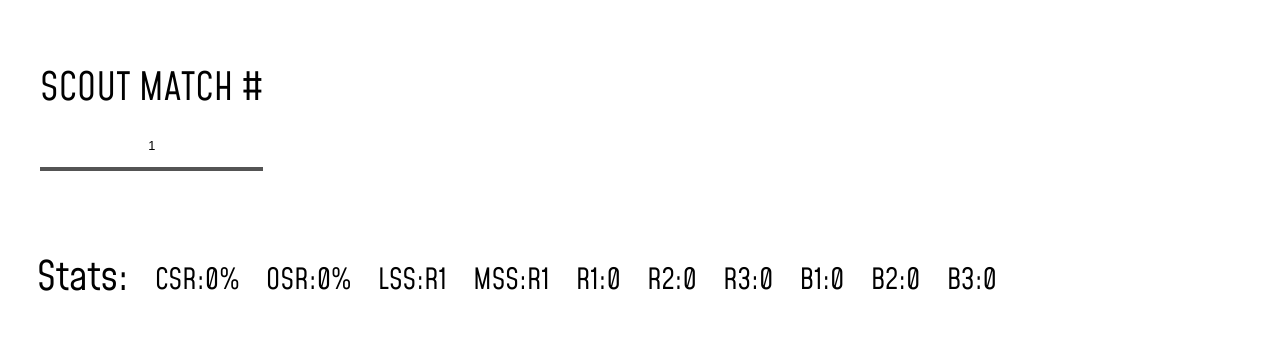
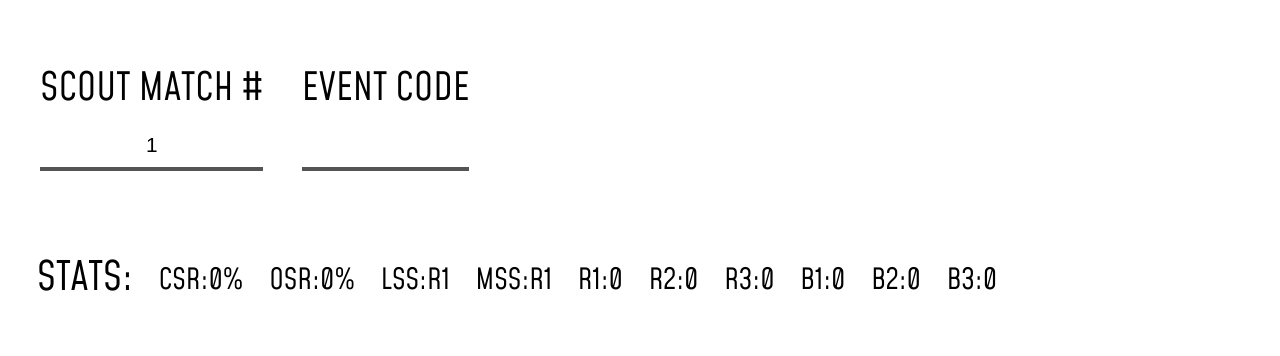
Before and after one commit to SushiSquad7461/2022-sushi-scouts, a Next.js app: page /admin/stats in a window 1280 px wide. Shown: the part 226-582 px from the top of the page. Built offline with nearby package versions, Linux system fonts and the light colour scheme; no server answers; the database is empty.

Commit message:
add event code to stats

```diff
--- /dev/null
+++ b/lib/ScoutingData.ts
@@ -0,0 +1,6 @@
+/**
+ * Holds all scouting data for a specific match
+ */
+export default class ScoutingData {
+
+}
--- a/pages/admin/stats.tsx
+++ b/pages/admin/stats.tsx
@@ -9,22 +9,32 @@ import {currScoutingType, statsType} from "../api/getstats";
 
 const Stats: NextPage = () => {
   const [scoutMatchNum, setScoutMatchNum] = useState<number>(1);
+  const [code, setCode] = useState("");
   const [stats, setSats] = useState({"currScouting": [], "stats": []});
 
   useEffect(() => {
-    getCurrentStats(scoutMatchNum, scoutMatchNum);
-  }, [scoutMatchNum]);
+    setCode(localStorage.getItem("C") === null ? "" :
+    localStorage.getItem("C")!);
+
+    getCurrentStats(scoutMatchNum, scoutMatchNum,
+      localStorage.getItem("C") === null ? "" :
+      localStorage.getItem("C")!);
+  }, []);
 
   /**
    * Get stats from api
    * @param {number} currNum the quals match we are getting data for`
-   * @param {number } maxNum the latest quals match
+   * @param {number} maxNum the latest quals match
+   * @param {string} code event code
    */
-  async function getCurrentStats(currNum: number, maxNum: number) {
+  async function getCurrentStats(currNum: number,
+      maxNum: number, code: string) {
     const data = await fetch("/api/getstats?currQual=" +
       currNum +
       "&maxQual=" +
-      maxNum);
+      maxNum +
+      "&code=" +
+      code);
 
     const jsonData = await data.json();
     setSats(jsonData);
@@ -49,7 +59,7 @@ const Stats: NextPage = () => {
               if (parseInt(e.target.value) > 0) {
                 setScoutMatchNum(parseInt(e.target.value));
                 getCurrentStats(parseInt(e.target.value),
-                    parseInt(e.target.value));
+                    parseInt(e.target.value), code);
               } else if (e.target.value === "") {
                 setScoutMatchNum(parseInt(e.target.value));
               }
@@ -57,10 +67,22 @@ const Stats: NextPage = () => {
             value={scoutMatchNum}
           />
         </article>
+
+        <article>
+          <h1>EVENT CODE</h1>
+          <input type={"text"}
+            onChange={(e) => {
+              setCode(e.target.value);
+              getCurrentStats(scoutMatchNum, scoutMatchNum,
+                  e.target.value);
+            }}
+            value={code}
+          />
+        </article>
       </section>
 
       <section className={statstyles.stats}>
-        <h1>Stats:</h1>
+        <h1>STATS:</h1>
         { stats["stats"].map((element: statsType) => {
           return (
             <p key={Object.keys(element)[0]}>
--- a/pages/api/analyzedata.ts
+++ b/pages/api/analyzedata.ts
@@ -41,6 +41,9 @@ export default async function handler(
         },
       });
 
+      for (let i of scoutingDataResults) {
+      }
+
       res.status(200).send({result: "Success"});
     } else {
       res.status(400).send({result: "Invalid Credentials"});
--- a/pages/api/getstats.ts
+++ b/pages/api/getstats.ts
@@ -27,8 +27,9 @@ export default async function handler(
 ) {
   const currQual: number = parseInt(req.query["currQual"].toString());
   const maxQual: number = parseInt(req.query["maxQual"].toString());
+  const code: string = req.query["code"].toString();
 
-  if (isNaN(currQual) || isNaN(maxQual)) {
+  if (isNaN(currQual) || isNaN(maxQual) || code === null) {
     res.status(400).json({"currScouting": [], "stats": []});
   } else {
     const currScouting: Array<currScoutingType> = [];
@@ -39,6 +40,7 @@ export default async function handler(
       where: {
         matchNum: currQual,
         completed: true,
+        event: code,
       },
     });
     stats.push({"CSR": Math.round((submittedCurrQual.length / 6) * 100) + "%"});
@@ -50,6 +52,7 @@ export default async function handler(
           lte: maxQual,
         },
         completed: true,
+        event: code,
       },
     });
 
@@ -66,6 +69,7 @@ export default async function handler(
           lte: maxQual,
         },
         completed: true,
+        event: code,
       },
     });
 
@@ -96,6 +100,7 @@ export default async function handler(
     const currMatches = await prisma.schedule.findMany({
       where: {
         matchNum: currQual,
+        event: code,
       },
     });
 
--- a/styles/AdminStats.module.css
+++ b/styles/AdminStats.module.css
@@ -85,7 +85,7 @@
     padding: 0px;
 }
 
-.input input[type=number] {
+.input input {
     height: 6vh;
     width: 100%;
     border-top: hidden;
@@ -97,6 +97,7 @@
     text-align: center;
     background-color: var(--background);
     color: var(--text);
+    font-size: 1.3rem !important;
 }
 
 .input article {
@@ -118,16 +119,17 @@
     font-weight: 200;
     font-family: Mohave;
     color: var(--text);
+    white-space: nowrap;
 }
 
-.input form input[type=number]::placeholder {
+.input form input::placeholder {
     font-size: 2rem;
     color: var(--text);
     letter-spacing: -5%;
     text-align: center;
 }
 
-.input input[type=number]:focus { outline: none; }
+.input input:focus { outline: none; }
 
 /* Chrome, Safari, Edge, Opera */
 .input input::-webkit-outer-spin-button,
@@ -137,6 +139,6 @@
 }
 
 /* Firefox */
-.input input[type=number] {
+.input input{
   -moz-appearance: textfield;
 }
```
